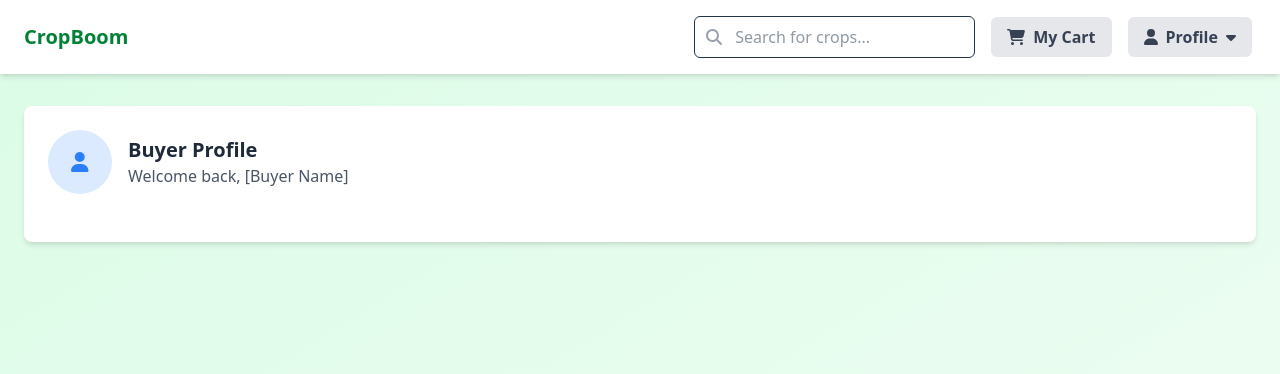
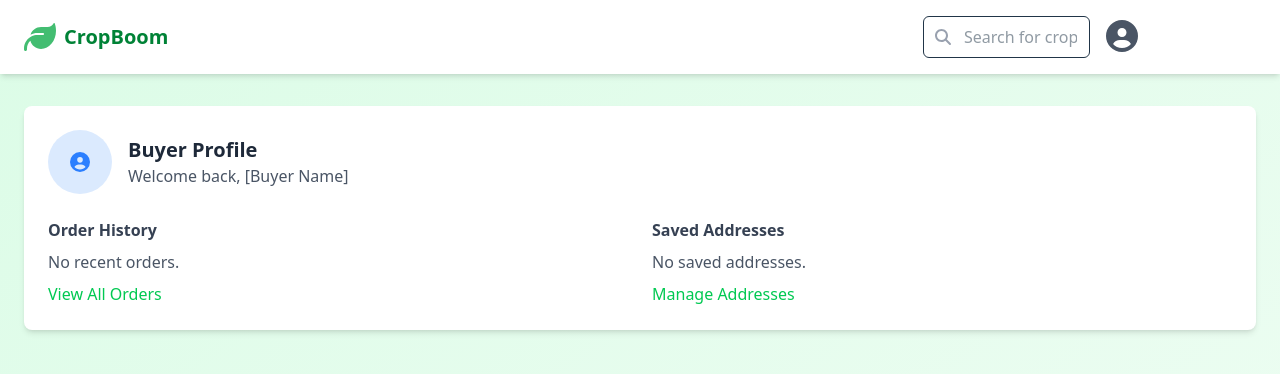
Before and after one commit to 27-NakulRathore/CropBoom-AI-Crop-Marketplace, a React (Vite) app in the folder frontend/: page /BuyerHomePage in a window 1280 px wide. Shown: the top 374 px of the page. Built offline with nearby package versions, Linux system fonts and the light colour scheme.

Commit message:
BuyerHomePageUpdate

```diff
--- a/frontend/src/App.jsx
+++ b/frontend/src/App.jsx
@@ -12,7 +12,7 @@ function App() {
   return (
     <BrowserRouter>
       <Routes>
-        <Route path="/" element={<Landing />} />
+        <Route path="/" element={<FarmerHomePage />} />
         <Route path="/signin" element={<SignIn />} />
         <Route path="/register/farmer" element={<FarmerRegistrationForm />} />
         <Route path="/register/buyer" element={<BuyerRegistrationForm />} />
--- a/frontend/src/Components/BuyerHomePage.jsx
+++ b/frontend/src/Components/BuyerHomePage.jsx
@@ -1,26 +1,56 @@
-import React, { useState } from 'react';
-import '../index.css';
+import React, { useState, useRef, useEffect } from 'react';
+import { useNavigate, Link } from 'react-router-dom';
 import { FontAwesomeIcon } from '@fortawesome/react-fontawesome';
-import { faUser, faCog, faHistory, faMapMarkerAlt, faShoppingCart, faCaretDown, faSearch } from '@fortawesome/free-solid-svg-icons';
-import { Link } from 'react-router-dom';
+import { faUserCircle, faCog, faSignOutAlt, faCaretDown, faSearch, faLeaf } from '@fortawesome/free-solid-svg-icons';
 
 function BuyerProfile() {
-  const [isProfileDropdownOpen, setIsProfileDropdownOpen] = useState(false);
-  const [searchTerm, setSearchTerm] = useState(''); // Add state for search term
+  const [isDropdownOpen, setIsDropdownOpen] = useState(false);
+  const [searchTerm, setSearchTerm] = useState('');
+  const navigate = useNavigate();
+  const dropdownRef = useRef(null);
 
-  const toggleProfileDropdown = () => {
-    setIsProfileDropdownOpen(!isProfileDropdownOpen);
+  const toggleDropdown = () => {
+    setIsDropdownOpen(!isDropdownOpen);
   };
 
   const handleSearchChange = (e) => {
     setSearchTerm(e.target.value);
+    console.log('Search term:', e.target.value);
   };
+
+  const handleLogout = () => {
+    setIsDropdownOpen(false);
+    navigate('/signin');
+  };
+
+  const handleEditProfile = () => {
+    setIsDropdownOpen(false);
+    navigate('/buyer/profile/edit'); // Replace with your actual edit profile route
+  };
+
+  const handleClickOutside = (event) => {
+    if (dropdownRef.current && !dropdownRef.current.contains(event.target)) {
+      setIsDropdownOpen(false);
+    }
+  };
+
+  useEffect(() => {
+    document.addEventListener('mousedown', handleClickOutside);
+    return () => {
+      document.removeEventListener('mousedown', handleClickOutside);
+    };
+  }, [dropdownRef]);
 
   return (
     <div className="min-h-screen bg-gradient-to-br from-green-100 to-green-50">
       <header className="bg-white shadow-md py-4 px-6">
         <div className="container mx-auto flex justify-between items-center">
-          <h1 className="text-xl font-bold text-green-700">CropBoom</h1>
+          {/* Animated CropBoom Logo */}
+          <Link to="/" className="flex items-center">
+            <FontAwesomeIcon icon={faLeaf} size="2x" className="text-green-600 mr-2 animate-pulse" />
+            <h1 className="text-xl font-bold text-green-700">CropBoom</h1>
+          </Link>
+
           <div className="flex items-center">
             {/* Search Bar */}
             <div className="relative w-full md:w-2/3 lg:w-1/2 mr-4">
@@ -36,37 +66,40 @@ function BuyerProfile() {
               </div>
             </div>
 
-            {/* Cart Icon and Link */}
-            <Link to="/cart" className="relative mr-4">
-              <button className="bg-gray-200 hover:bg-gray-300 text-gray-700 font-semibold py-2 px-4 rounded-md">
-                <FontAwesomeIcon icon={faShoppingCart} className="mr-2" />
-                My Cart
+            {/* Profile Dropdown - Moved to the end */}
+            <div className="relative" ref={dropdownRef}>
+              <button
+                onClick={toggleDropdown}
+                className="focus:outline-none"
+              >
+                <FontAwesomeIcon icon={faUserCircle} size="2x" className="text-gray-600 hover:text-gray-800 cursor-pointer" />
               </button>
-              {/* Add cart item count here if needed */}
-            </Link>
-
-            {/* Profile Dropdown */}
-            <div className="relative">
-              <button
-                onClick={toggleProfileDropdown}
-                className="flex items-center bg-gray-200 hover:bg-gray-300 text-gray-700 font-semibold py-2 px-4 rounded-md"
-              >
-                <FontAwesomeIcon icon={faUser} className="mr-2" />
-                Profile
-                <FontAwesomeIcon icon={faCaretDown} className="ml-2" />
-              </button>
-              {isProfileDropdownOpen && (
-                <div className="absolute right-0 mt-2 w-48 bg-white rounded-md shadow-xl z-10">
-                  <Link to="/profile" className="block py-2 px-4 text-gray-700 hover:bg-gray-100">
+              {isDropdownOpen && (
+                <div className="absolute top-full right-0 mt-2 w-40 bg-white rounded-md shadow-xl z-10">
+                  <Link
+                    to="/buyer/profile" // Replace with your actual profile view route
+                    className="block py-2 px-4 text-gray-700 hover:bg-gray-100"
+                    onClick={() => setIsDropdownOpen(false)}
+                  >
+                    <FontAwesomeIcon icon={faUserCircle} className="mr-2" />
                     My Profile
                   </Link>
-                  <Link to="/settings" className="block py-2 px-4 text-gray-700 hover:bg-gray-100">
-                    Settings
+                  <Link
+                    to="/buyer/profile/edit" // Replace with your actual edit profile route
+                    className="block py-2 px-4 text-gray-700 hover:bg-gray-100"
+                    onClick={handleEditProfile}
+                  >
+                    <FontAwesomeIcon icon={faCog} className="mr-2" />
+                    Edit Profile
                   </Link>
-                  <Link to="/logout" className="block py-2 px-4 text-gray-700 hover:bg-gray-100">
+                  <button
+                    onClick={handleLogout}
+                    className="block py-2 px-4 text-gray-700 hover:bg-gray-100 w-full text-left focus:outline-none"
+                  >
+                    <FontAwesomeIcon icon={faSignOutAlt} className="mr-2" />
                     Logout
-                  </Link>
-                  {/* Add more options here */}
+                  </button>
+                  {/* Add more options here if needed */}
                 </div>
               )}
             </div>
@@ -78,7 +111,7 @@ function BuyerProfile() {
         <section className="bg-white rounded-lg shadow-md p-6">
           <div className="flex items-center mb-6">
             <div className="w-16 h-16 rounded-full bg-blue-100 text-blue-500 flex items-center justify-center mr-4">
-              <FontAwesomeIcon icon={faUser} size="lg" />
+              <FontAwesomeIcon icon={faUserCircle} size="lg" />
             </div>
             <div>
               <h2 className="text-xl font-semibold text-gray-800">Buyer Profile</h2>
@@ -87,7 +120,18 @@ function BuyerProfile() {
           </div>
 
           <div className="grid grid-cols-1 md:grid-cols-2 gap-6">
-            {/* ... (rest of your profile content) ... */}
+            {/* Add your buyer-specific content here */}
+            <div>
+              <h3 className="font-semibold text-gray-700 mb-2">Order History</h3>
+              <p className="text-gray-600">No recent orders.</p>
+              <Link to="/buyer/orders" className="inline-block mt-2 text-green-500 hover:underline">View All Orders</Link>
+            </div>
+            <div>
+              <h3 className="font-semibold text-gray-700 mb-2">Saved Addresses</h3>
+              <p className="text-gray-600">No saved addresses.</p>
+              <Link to="/buyer/addresses" className="inline-block mt-2 text-green-500 hover:underline">Manage Addresses</Link>
+            </div>
+            {/* Add more sections */}
           </div>
         </section>
       </main>
```
